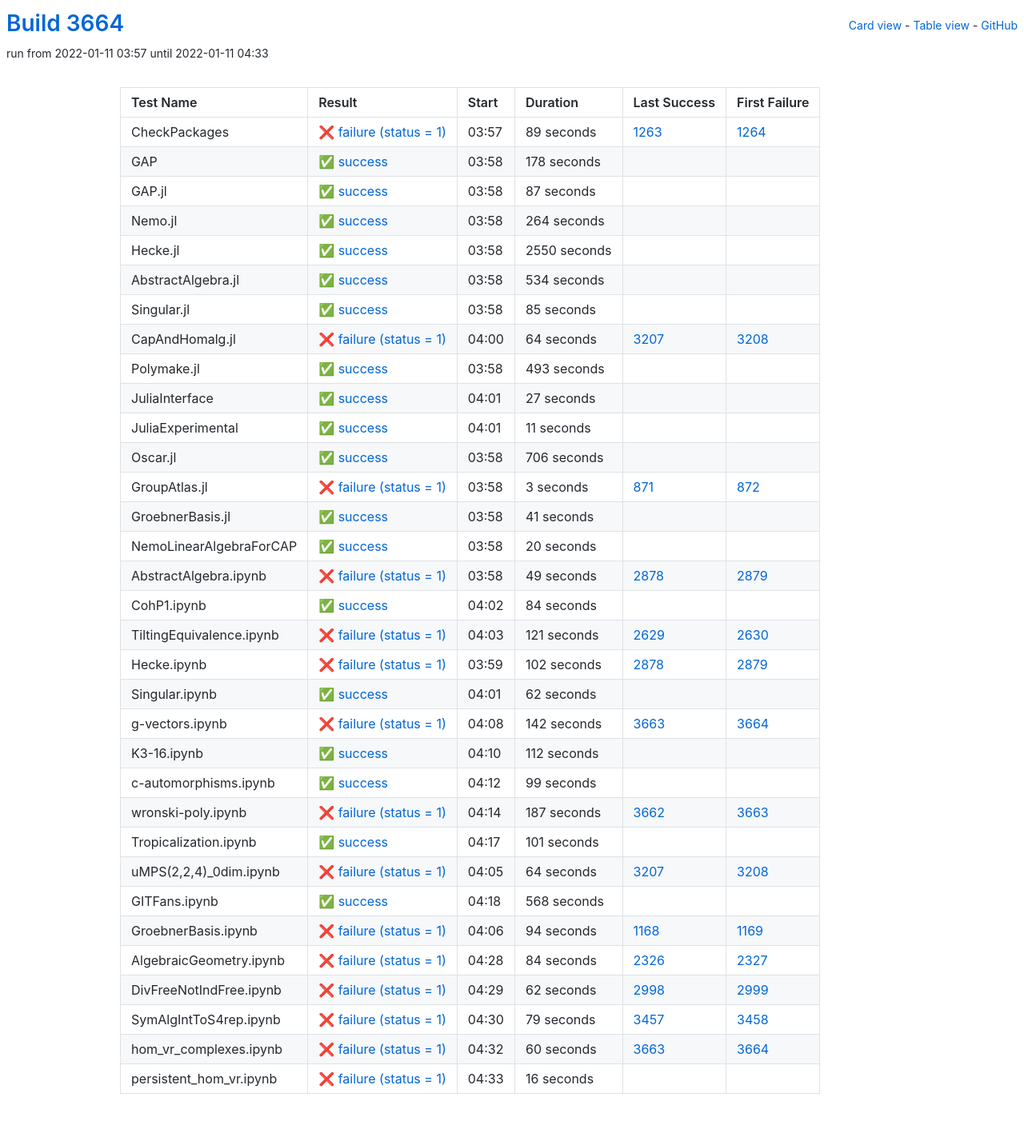
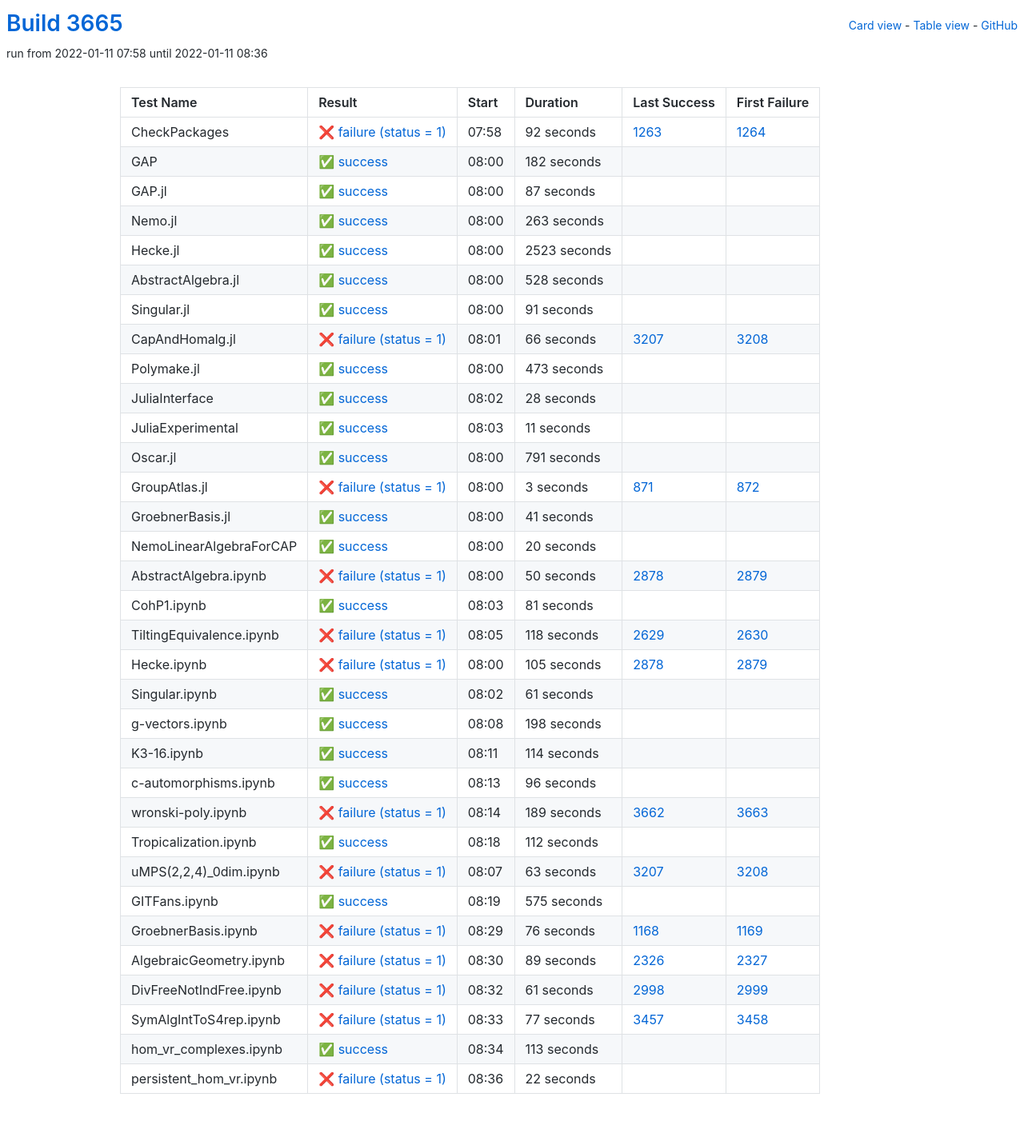
Before and after one commit to oscar-system/oscar-ci-status-stable, a Jekyll site: the page built from table.html, in a window 1280 px wide. Shown: the whole page at 80% size. Built offline with Jekyll 4.4.1, drawn with Linux system fonts in a browser that asks for light colours.

Commit message:
Build #3665

```diff
--- a/_data/ci.yml
+++ b/_data/ci.yml
@@ -1,6 +1,6 @@
 ---
-build: 3664
-build_url: https://oscarci.mathematik.uni-kl.de/job/oscar-stable/3664/
+build: 3665
+build_url: https://oscarci.mathematik.uni-kl.de/job/oscar-stable/3665/
 job: oscar-stable
 organization: oscar-system
 repo: oscar-ci-status-stable
@@ -8,32 +8,32 @@ repourl: https://github.com/oscar-system/oscar-ci-status-stable
 tests:
 - name: CheckPackages
   id: checkpackages
-  log: https://oscarci.mathematik.uni-kl.de/job/oscar-stable/3664/artifact/logs/build-3664/CheckPackages.log
-  start: 2022-01-11 03:57
+  log: https://oscarci.mathematik.uni-kl.de/job/oscar-stable/3665/artifact/logs/build-3665/CheckPackages.log
+  start: 2022-01-11 07:58
   success: false
   exitcode: 1
   status: failure
-  duration: 89
+  duration: 92
   last_success: 1263
   last_success_url: https://oscarci.mathematik.uni-kl.de/job/oscar-stable/1263/
   first_failure: 1264
   first_failure_url: https://oscarci.mathematik.uni-kl.de/job/oscar-stable/1264/
 - name: GAP
   id: gap
-  log: https://oscarci.mathematik.uni-kl.de/job/oscar-stable/3664/artifact/logs/build-3664/GAP.log
-  start: 2022-01-11 03:58
+  log: https://oscarci.mathematik.uni-kl.de/job/oscar-stable/3665/artifact/logs/build-3665/GAP.log
+  start: 2022-01-11 08:00
   success: true
   exitcode: 0
   status: success
-  duration: 178
+  duration: 182
   last_success: false
   last_success_url:
   first_failure: false
   first_failure_url:
 - name: GAP.jl
   id: gap-jl
-  log: https://oscarci.mathematik.uni-kl.de/job/oscar-stable/3664/artifact/logs/build-3664/GAP.jl.log
-  start: 2022-01-11 03:58
+  log: https://oscarci.mathematik.uni-kl.de/job/oscar-stable/3665/artifact/logs/build-3665/GAP.jl.log
+  start: 2022-01-11 08:00
   success: true
   exitcode: 0
   status: success
@@ -44,92 +44,92 @@ tests:
   first_failure_url:
 - name: Nemo.jl
   id: nemo-jl
-  log: https://oscarci.mathematik.uni-kl.de/job/oscar-stable/3664/artifact/logs/build-3664/Nemo.jl.log
-  start: 2022-01-11 03:58
+  log: https://oscarci.mathematik.uni-kl.de/job/oscar-stable/3665/artifact/logs/build-3665/Nemo.jl.log
+  start: 2022-01-11 08:00
   success: true
   exitcode: 0
   status: success
-  duration: 264
+  duration: 263
   last_success: false
   last_success_url:
   first_failure: false
   first_failure_url:
 - name: Hecke.jl
   id: hecke-jl
-  log: https://oscarci.mathematik.uni-kl.de/job/oscar-stable/3664/artifact/logs/build-3664/Hecke.jl.log
-  start: 2022-01-11 03:58
+  log: https://oscarci.mathematik.uni-kl.de/job/oscar-stable/3665/artifact/logs/build-3665/Hecke.jl.log
+  start: 2022-01-11 08:00
   success: true
   exitcode: 0
   status: success
-  duration: 2550
+  duration: 2523
   last_success: false
   last_success_url:
   first_failure: false
   first_failure_url:
 - name: AbstractAlgebra.jl
   id: abstractalgebra-jl
-  log: https://oscarci.mathematik.uni-kl.de/job/oscar-stable/3664/artifact/logs/build-3664/AbstractAlgebra.jl.log
-  start: 2022-01-11 03:58
+  log: https://oscarci.mathematik.uni-kl.de/job/oscar-stable/3665/artifact/logs/build-3665/AbstractAlgebra.jl.log
+  start: 2022-01-11 08:00
   success: true
   exitcode: 0
   status: success
-  duration: 534
+  duration: 528
   last_success: false
   last_success_url:
   first_failure: false
   first_failure_url:
 - name: Singular.jl
   id: singular-jl
-  log: https://oscarci.mathematik.uni-kl.de/job/oscar-stable/3664/artifact/logs/build-3664/Singular.jl.log
-  start: 2022-01-11 03:58
+  log: https://oscarci.mathematik.uni-kl.de/job/oscar-stable/3665/artifact/logs/build-3665/Singular.jl.log
+  start: 2022-01-11 08:00
   success: true
   exitcode: 0
   status: success
-  duration: 85
+  duration: 91
   last_success: false
   last_success_url:
   first_failure: false
   first_failure_url:
 - name: CapAndHomalg.jl
   id: capandhomalg-jl
-  log: https://oscarci.mathematik.uni-kl.de/job/oscar-stable/3664/artifact/logs/build-3664/CapAndHomalg.jl.log
-  start: 2022-01-11 04:00
+  log: https://oscarci.mathematik.uni-kl.de/job/oscar-stable/3665/artifact/logs/build-3665/CapAndHomalg.jl.log
+  start: 2022-01-11 08:01
   success: false
   exitcode: 1
   status: failure
-  duration: 64
+  duration: 66
   last_success: 3207
   last_success_url: https://oscarci.mathematik.uni-kl.de/job/oscar-stable/3207/
   first_failure: 3208
   first_failure_url: https://oscarci.mathematik.uni-kl.de/job/oscar-stable/3208/
 - name: Polymake.jl
   id: polymake-jl
-  log: https://oscarci.mathematik.uni-kl.de/job/oscar-stable/3664/artifact/logs/build-3664/Polymake.jl.log
-  start: 2022-01-11 03:58
+  log: https://oscarci.mathematik.uni-kl.de/job/oscar-stable/3665/artifact/logs/build-3665/Polymake.jl.log
+  start: 2022-01-11 08:00
   success: true
   exitcode: 0
   status: success
-  duration: 493
+  duration: 473
   last_success: false
   last_success_url:
   first_failure: false
   first_failure_url:
 - name: JuliaInterface
   id: juliainterface
-  log: https://oscarci.mathematik.uni-kl.de/job/oscar-stable/3664/artifact/logs/build-3664/JuliaInterface.log
-  start: 2022-01-11 04:01
+  log: https://oscarci.mathematik.uni-kl.de/job/oscar-stable/3665/artifact/logs/build-3665/JuliaInterface.log
+  start: 2022-01-11 08:02
   success: true
   exitcode: 0
   status: success
-  duration: 27
+  duration: 28
   last_success: false
   last_success_url:
   first_failure: false
   first_failure_url:
 - name: JuliaExperimental
   id: juliaexperimental
-  log: https://oscarci.mathematik.uni-kl.de/job/oscar-stable/3664/artifact/logs/build-3664/JuliaExperimental.log
-  start: 2022-01-11 04:01
+  log: https://oscarci.mathematik.uni-kl.de/job/oscar-stable/3665/artifact/logs/build-3665/JuliaExperimental.log
+  start: 2022-01-11 08:03
   success: true
   exitcode: 0
   status: success
@@ -140,20 +140,20 @@ tests:
   first_failure_url:
 - name: Oscar.jl
   id: oscar-jl
-  log: https://oscarci.mathematik.uni-kl.de/job/oscar-stable/3664/artifact/logs/build-3664/Oscar.jl.log
-  start: 2022-01-11 03:58
+  log: https://oscarci.mathematik.uni-kl.de/job/oscar-stable/3665/artifact/logs/build-3665/Oscar.jl.log
+  start: 2022-01-11 08:00
   success: true
   exitcode: 0
   status: success
-  duration: 706
+  duration: 791
   last_success: false
   last_success_url:
   first_failure: false
   first_failure_url:
 - name: GroupAtlas.jl
   id: groupatlas-jl
-  log: https://oscarci.mathematik.uni-kl.de/job/oscar-stable/3664/artifact/logs/build-3664/GroupAtlas.jl.log
-  start: 2022-01-11 03:58
+  log: https://oscarci.mathematik.uni-kl.de/job/oscar-stable/3665/artifact/logs/build-3665/GroupAtlas.jl.log
+  start: 2022-01-11 08:00
   success: false
   exitcode: 1
   status: failure
@@ -164,8 +164,8 @@ tests:
   first_failure_url: https://oscarci.mathematik.uni-kl.de/job/oscar-stable/872/
 - name: GroebnerBasis.jl
   id: groebnerbasis-jl
-  log: https://oscarci.mathematik.uni-kl.de/job/oscar-stable/3664/artifact/logs/build-3664/GroebnerBasis.jl.log
-  start: 2022-01-11 03:58
+  log: https://oscarci.mathematik.uni-kl.de/job/oscar-stable/3665/artifact/logs/build-3665/GroebnerBasis.jl.log
+  start: 2022-01-11 08:00
   success: true
   exitcode: 0
   status: success
@@ -176,8 +176,8 @@ tests:
   first_failure_url:
 - name: NemoLinearAlgebraForCAP
   id: nemolinearalgebraforcap
-  log: https://oscarci.mathematik.uni-kl.de/job/oscar-stable/3664/artifact/logs/build-3664/NemoLinearAlgebraForCAP.log
-  start: 2022-01-11 03:58
+  log: https://oscarci.mathematik.uni-kl.de/job/oscar-stable/3665/artifact/logs/build-3665/NemoLinearAlgebraForCAP.log
+  start: 2022-01-11 08:00
   success: true
   exitcode: 0
   status: success
@@ -188,80 +188,116 @@ tests:
   first_failure_url:
 - name: AbstractAlgebra.ipynb
   id: abstractalgebra-ipynb
-  log: https://oscarci.mathematik.uni-kl.de/job/oscar-stable/3664/artifact/logs/build-3664/AbstractAlgebra.ipynb.log
-  start: 2022-01-11 03:58
+  log: https://oscarci.mathematik.uni-kl.de/job/oscar-stable/3665/artifact/logs/build-3665/AbstractAlgebra.ipynb.log
+  start: 2022-01-11 08:00
   success: false
   exitcode: 1
   status: failure
-  duration: 49
+  duration: 50
   last_success: 2878
   last_success_url: https://oscarci.mathematik.uni-kl.de/job/oscar-stable/2878/
   first_failure: 2879
   first_failure_url: https://oscarci.mathematik.uni-kl.de/job/oscar-stable/2879/
 - name: CohP1.ipynb
   id: cohp1-ipynb
-  log: https://oscarci.mathematik.uni-kl.de/job/oscar-stable/3664/artifact/logs/build-3664/CohP1.ipynb.log
-  start: 2022-01-11 04:02
+  log: https://oscarci.mathematik.uni-kl.de/job/oscar-stable/3665/artifact/logs/build-3665/CohP1.ipynb.log
+  start: 2022-01-11 08:03
   success: true
   exitcode: 0
   status: success
-  duration: 84
+  duration: 81
   last_success: false
   last_success_url:
   first_failure: false
   first_failure_url:
 - name: TiltingEquivalence.ipynb
   id: tiltingequivalence-ipynb
-  log: https://oscarci.mathematik.uni-kl.de/job/oscar-stable/3664/artifact/logs/build-3664/TiltingEquivalence.ipynb.log
-  start: 2022-01-11 04:03
+  log: https://oscarci.mathematik.uni-kl.de/job/oscar-stable/3665/artifact/logs/build-3665/TiltingEquivalence.ipynb.log
+  start: 2022-01-11 08:05
   success: false
   exitcode: 1
   status: failure
-  duration: 121
+  duration: 118
   last_success: 2629
   last_success_url: https://oscarci.mathematik.uni-kl.de/job/oscar-stable/2629/
   first_failure: 2630
   first_failure_url: https://oscarci.mathematik.uni-kl.de/job/oscar-stable/2630/
 - name: Hecke.ipynb
   id: hecke-ipynb
-  log: https://oscarci.mathematik.uni-kl.de/job/oscar-stable/3664/artifact/logs/build-3664/Hecke.ipynb.log
-  start: 2022-01-11 03:59
+  log: https://oscarci.mathematik.uni-kl.de/job/oscar-stable/3665/artifact/logs/build-3665/Hecke.ipynb.log
+  start: 2022-01-11 08:00
   success: false
   exitcode: 1
   status: failure
-  duration: 102
+  duration: 105
   last_success: 2878
   last_success_url: https://oscarci.mathematik.uni-kl.de/job/oscar-stable/2878/
   first_failure: 2879
   first_failure_url: https://oscarci.mathematik.uni-kl.de/job/oscar-stable/2879/
 - name: Singular.ipynb
   id: singular-ipynb
-  log: https://oscarci.mathematik.uni-kl.de/job/oscar-stable/3664/artifact/logs/build-3664/Singular.ipynb.log
-  start: 2022-01-11 04:01
+  log: https://oscarci.mathematik.uni-kl.de/job/oscar-stable/3665/artifact/logs/build-3665/Singular.ipynb.log
+  start: 2022-01-11 08:02
   success: true
   exitcode: 0
   status: success
-  duration: 62
+  duration: 61
   last_success: false
   last_success_url:
   first_failure: false
   first_failure_url:
 - name: g-vectors.ipynb
   id: g-vectors-ipynb
-  log: https://oscarci.mathematik.uni-kl.de/job/oscar-stable/3664/artifact/logs/build-3664/g-vectors.ipynb.log
-  start: 2022-01-11 04:08
+  log: https://oscarci.mathematik.uni-kl.de/job/oscar-stable/3665/artifact/logs/build-3665/g-vectors.ipynb.log
+  start: 2022-01-11 08:08
+  success: true
+  exitcode: 0
+  status: success
+  duration: 198
+  last_success: false
+  last_success_url:
+  first_failure: false
+  first_failure_url:
+- name: K3-16.ipynb
+  id: k3-16-ipynb
+  log: https://oscarci.mathematik.uni-kl.de/job/oscar-stable/3665/artifact/logs/build-3665/K3-16.ipynb.log
+  start: 2022-01-11 08:11
+  success: true
+  exitcode: 0
+  status: success
+  duration: 114
+  last_success: false
+  last_success_url:
+  first_failure: false
+  first_failure_url:
+- name: c-automorphisms.ipynb
+  id: c-automorphisms-ipynb
+  log: https://oscarci.mathematik.uni-kl.de/job/oscar-stable/3665/artifact/logs/build-3665/c-automorphisms.ipynb.log
+  start: 2022-01-11 08:13
+  success: true
+  exitcode: 0
+  status: success
+  duration: 96
+  last_success: false
+  last_success_url:
+  first_failure: false
+  first_failure_url:
+- name: wronski-poly.ipynb
+  id: wronski-poly-ipynb
+  log: https://oscarci.mathematik.uni-kl.de/job/oscar-stable/3665/artifact/logs/build-3665/wronski-poly.ipynb.log
+  start: 2022-01-11 08:14
   success: false
   exitcode: 1
   status: failure
-  duration: 142
-  last_success: 3663
-  last_success_url: https://oscarci.mathematik.uni-kl.de/job/oscar-stable/3663/
-  first_failure: 3664
-  first_failure_url: https://oscarci.mathematik.uni-kl.de/job/oscar-stable/3664/
-- name: K3-16.ipynb
-  id: k3-16-ipynb
-  log: https://oscarci.mathematik.uni-kl.de/job/oscar-stable/3664/artifact/logs/build-3664/K3-16.ipynb.log
-  start: 2022-01-11 04:10
+  duration: 189
+  last_success: 3662
+  last_success_url: https://oscarci.mathematik.uni-kl.de/job/oscar-stable/3662/
+  first_failure: 3663
+  first_failure_url: https://oscarci.mathematik.uni-kl.de/job/oscar-stable/3663/
+- name: Tropicalization.ipynb
+  id: tropicalization-ipynb
+  log: https://oscarci.mathematik.uni-kl.de/job/oscar-stable/3665/artifact/logs/build-3665/Tropicalization.ipynb.log
+  start: 2022-01-11 08:18
   success: true
   exitcode: 0
   status: success
@@ -270,135 +306,99 @@ tests:
   last_success_url:
   first_failure: false
   first_failure_url:
-- name: c-automorphisms.ipynb
-  id: c-automorphisms-ipynb
-  log: https://oscarci.mathematik.uni-kl.de/job/oscar-stable/3664/artifact/logs/build-3664/c-automorphisms.ipynb.log
-  start: 2022-01-11 04:12
-  success: true
-  exitcode: 0
-  status: success
-  duration: 99
-  last_success: false
-  last_success_url:
-  first_failure: false
-  first_failure_url:
-- name: wronski-poly.ipynb
-  id: wronski-poly-ipynb
-  log: https://oscarci.mathematik.uni-kl.de/job/oscar-stable/3664/artifact/logs/build-3664/wronski-poly.ipynb.log
-  start: 2022-01-11 04:14
+- name: uMPS(2,2,4)_0dim.ipynb
+  id: umps-2-2-4-0dim-ipynb
+  log: https://oscarci.mathematik.uni-kl.de/job/oscar-stable/3665/artifact/logs/build-3665/uMPS-2-2-4-_0dim.ipynb.log
+  start: 2022-01-11 08:07
   success: false
   exitcode: 1
   status: failure
-  duration: 187
-  last_success: 3662
-  last_success_url: https://oscarci.mathematik.uni-kl.de/job/oscar-stable/3662/
-  first_failure: 3663
-  first_failure_url: https://oscarci.mathematik.uni-kl.de/job/oscar-stable/3663/
-- name: Tropicalization.ipynb
-  id: tropicalization-ipynb
-  log: https://oscarci.mathematik.uni-kl.de/job/oscar-stable/3664/artifact/logs/build-3664/Tropicalization.ipynb.log
-  start: 2022-01-11 04:17
-  success: true
-  exitcode: 0
-  status: success
-  duration: 101
-  last_success: false
-  last_success_url:
-  first_failure: false
-  first_failure_url:
-- name: uMPS(2,2,4)_0dim.ipynb
-  id: umps-2-2-4-0dim-ipynb
-  log: https://oscarci.mathematik.uni-kl.de/job/oscar-stable/3664/artifact/logs/build-3664/uMPS-2-2-4-_0dim.ipynb.log
-  start: 2022-01-11 04:05
-  success: false
-  exitcode: 1
-  status: failure
-  duration: 64
+  duration: 63
   last_success: 3207
   last_success_url: https://oscarci.mathematik.uni-kl.de/job/oscar-stable/3207/
   first_failure: 3208
   first_failure_url: https://oscarci.mathematik.uni-kl.de/job/oscar-stable/3208/
 - name: GITFans.ipynb
   id: gitfans-ipynb
-  log: https://oscarci.mathematik.uni-kl.de/job/oscar-stable/3664/artifact/logs/build-3664/GITFans.ipynb.log
-  start: 2022-01-11 04:18
+  log: https://oscarci.mathematik.uni-kl.de/job/oscar-stable/3665/artifact/logs/build-3665/GITFans.ipynb.log
+  start: 2022-01-11 08:19
   success: true
   exitcode: 0
   status: success
-  duration: 568
+  duration: 575
   last_success: false
   last_success_url:
   first_failure: false
   first_failure_url:
 - name: GroebnerBasis.ipynb
   id: groebnerbasis-ipynb
-  log: https://oscarci.mathematik.uni-kl.de/job/oscar-stable/3664/artifact/logs/build-3664/GroebnerBasis.ipynb.log
-  start: 2022-01-11 04:06
+  log: https://oscarci.mathematik.uni-kl.de/job/oscar-stable/3665/artifact/logs/build-3665/GroebnerBasis.ipynb.log
+  start: 2022-01-11 08:29
   success: false
   exitcode: 1
   status: failure
-  duration: 94
+  duration: 76
   last_success: 1168
   last_success_url: https://oscarci.mathematik.uni-kl.de/job/oscar-stable/1168/
   first_failure: 1169
   first_failure_url: https://oscarci.mathematik.uni-kl.de/job/oscar-stable/1169/
 - name: AlgebraicGeometry.ipynb
   id: algebraicgeometry-ipynb
-  log: https://oscarci.mathematik.uni-kl.de/job/oscar-stable/3664/artifact/logs/build-3664/AlgebraicGeometry.ipynb.log
-  start: 2022-01-11 04:28
+  log: https://oscarci.mathematik.uni-kl.de/job/oscar-stable/3665/artifact/logs/build-3665/AlgebraicGeometry.ipynb.log
+  start: 2022-01-11 08:30
   success: false
   exitcode: 1
   status: failure
-  duration: 84
+  duration: 89
   last_success: 2326
   last_success_url: https://oscarci.mathematik.uni-kl.de/job/oscar-stable/2326/
   first_failure: 2327
   first_failure_url: https://oscarci.mathematik.uni-kl.de/job/oscar-stable/2327/
 - name: DivFreeNotIndFree.ipynb
   id: divfreenotindfree-ipynb
-  log: https://oscarci.mathematik.uni-kl.de/job/oscar-stable/3664/artifact/logs/build-3664/DivFreeNotIndFree.ipynb.log
-  start: 2022-01-11 04:29
+  log: https://oscarci.mathematik.uni-kl.de/job/oscar-stable/3665/artifact/logs/build-3665/DivFreeNotIndFree.ipynb.log
+  start: 2022-01-11 08:32
   success: false
   exitcode: 1
   status: failure
-  duration: 62
+  duration: 61
   last_success: 2998
   last_success_url: https://oscarci.mathematik.uni-kl.de/job/oscar-stable/2998/
   first_failure: 2999
   first_failure_url: https://oscarci.mathematik.uni-kl.de/job/oscar-stable/2999/
 - name: SymAlgIntToS4rep.ipynb
   id: symalginttos4rep-ipynb
-  log: https://oscarci.mathematik.uni-kl.de/job/oscar-stable/3664/artifact/logs/build-3664/SymAlgIntToS4rep.ipynb.log
-  start: 2022-01-11 04:30
+  log: https://oscarci.mathematik.uni-kl.de/job/oscar-stable/3665/artifact/logs/build-3665/SymAlgIntToS4rep.ipynb.log
+  start: 2022-01-11 08:33
   success: false
   exitcode: 1
   status: failure
-  duration: 79
+  duration: 77
   last_success: 3457
   last_success_url: https://oscarci.mathematik.uni-kl.de/job/oscar-stable/3457/
   first_failure: 3458
   first_failure_url: https://oscarci.mathematik.uni-kl.de/job/oscar-stable/3458/
 - name: hom_vr_complexes.ipynb
   id: hom-vr-complexes-ipynb
-  log: https://oscarci.mathematik.uni-kl.de/job/oscar-stable/3664/artifact/logs/build-3664/hom_vr_complexes.ipynb.log
-  start: 2022-01-11 04:32
-  success: false
-  exitcode: 1
-  status: failure
-  duration: 60
-  last_success: 3663
-  last_success_url: https://oscarci.mathematik.uni-kl.de/job/oscar-stable/3663/
-  first_failure: 3664
-  first_failure_url: https://oscarci.mathematik.uni-kl.de/job/oscar-stable/3664/
-- name: persistent_hom_vr.ipynb
-  id: persistent-hom-vr-ipynb
-  log: https://oscarci.mathematik.uni-kl.de/job/oscar-stable/3664/artifact/logs/build-3664/persistent_hom_vr.ipynb.log
-  start: 2022-01-11 04:33
-  success: false
-  exitcode: 1
-  status: failure
-  duration: 16
+  log: https://oscarci.mathematik.uni-kl.de/job/oscar-stable/3665/artifact/logs/build-3665/hom_vr_complexes.ipynb.log
+  start: 2022-01-11 08:34
+  success: true
+  exitcode: 0
+  status: success
+  duration: 113
   last_success: false
   last_success_url:
   first_failure: false
   first_failure_url:
+- name: persistent_hom_vr.ipynb
+  id: persistent-hom-vr-ipynb
+  log: https://oscarci.mathematik.uni-kl.de/job/oscar-stable/3665/artifact/logs/build-3665/persistent_hom_vr.ipynb.log
+  start: 2022-01-11 08:36
+  success: false
+  exitcode: 1
+  status: failure
+  duration: 22
+  last_success: false
+  last_success_url:
+  first_failure: false
+  first_failure_url:
```
Also changed, not shown: README.md.
